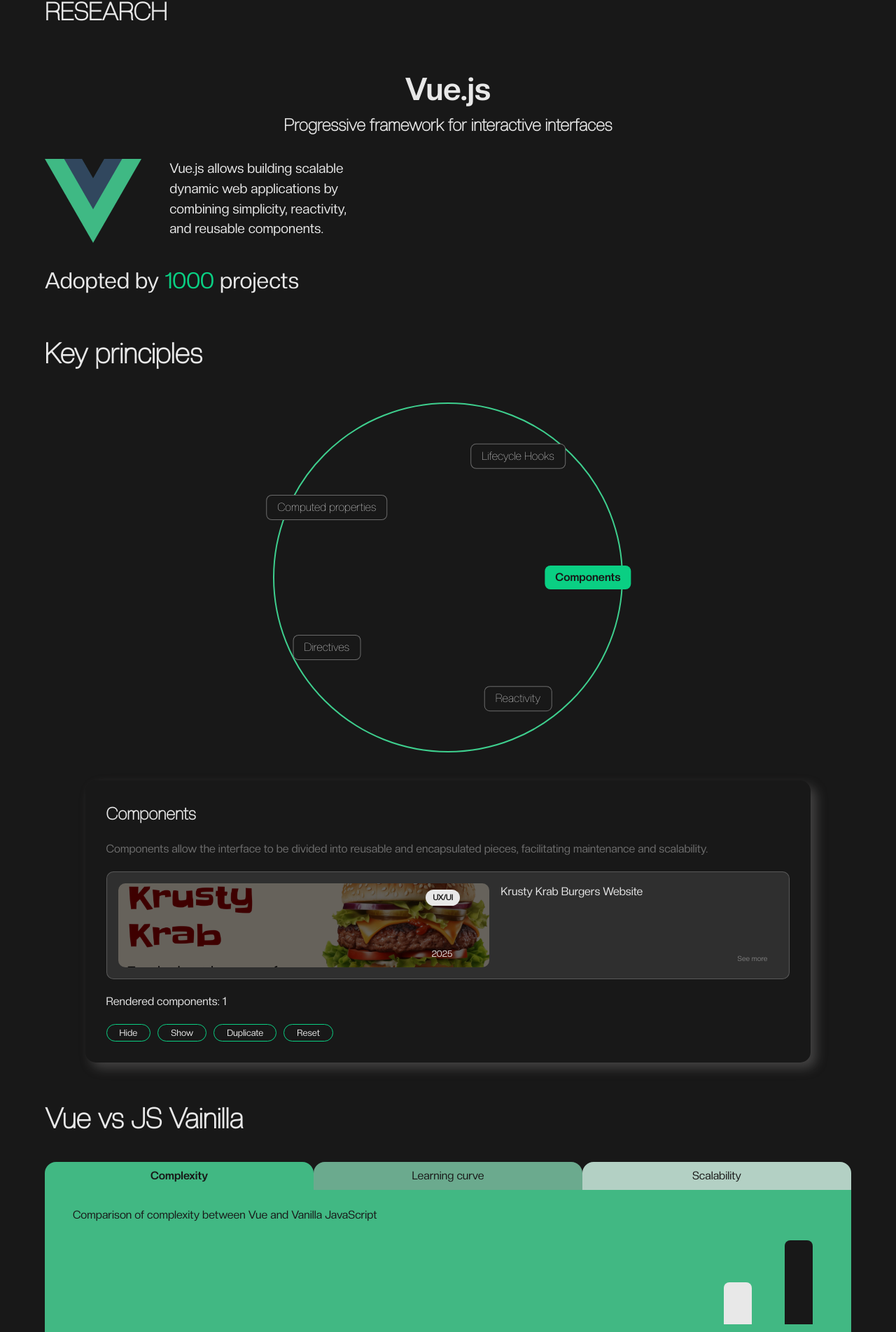
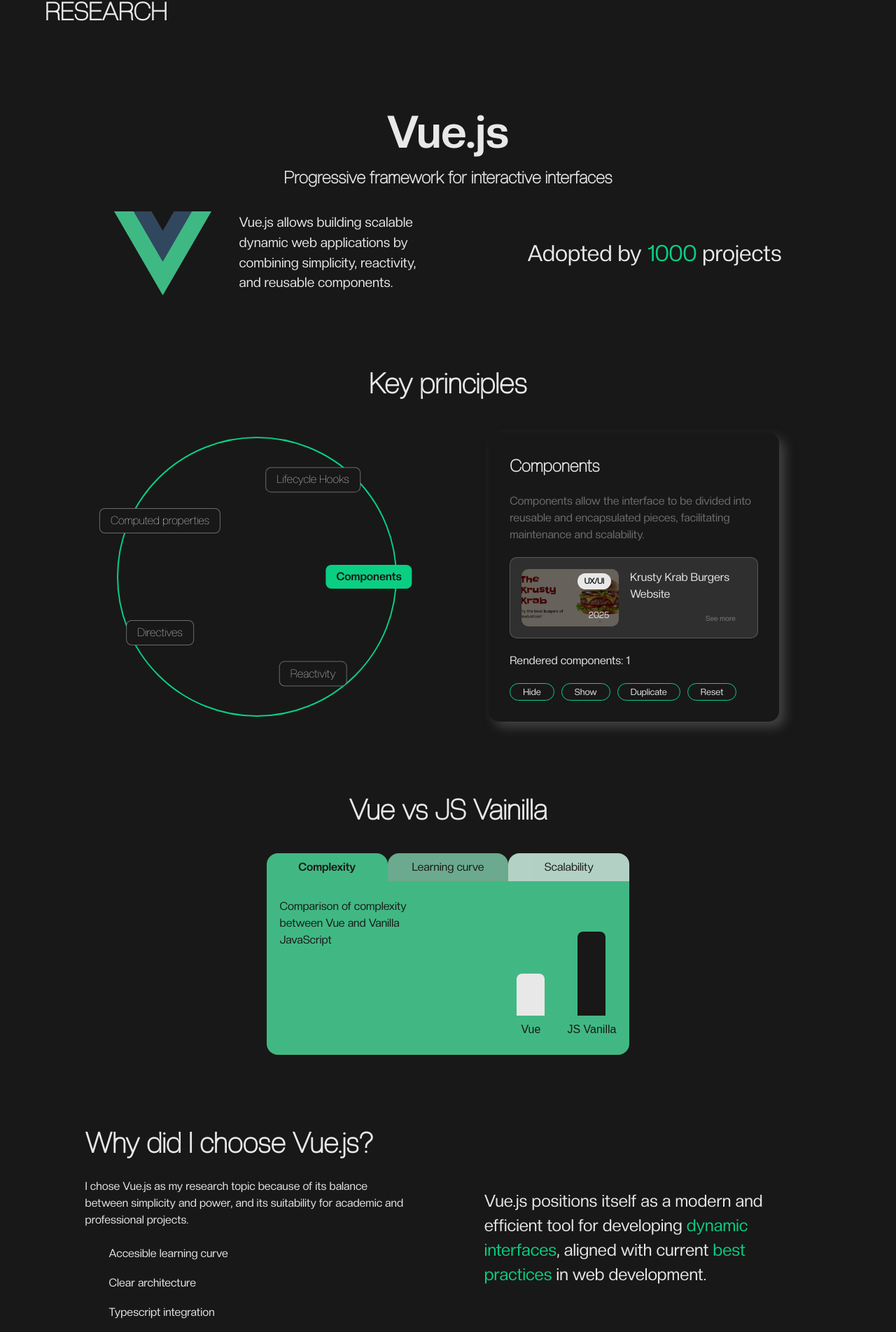
Before and after one commit to vickyvillalba22/portfolio-villalba, a Vue app: page /research in a window 1280 px wide. Shown: the part 53-1956 px from the top of the page at 70% size. Built offline with nearby package versions, Linux system fonts and the light colour scheme; some icons are missing.

Commit message:
responsive research

```diff
--- a/src/components/circle.vue
+++ b/src/components/circle.vue
@@ -22,7 +22,7 @@ const emit = defineEmits<{
 
 //manejo del radio responsive y proporcionado
 const circleSize = computed(() => {
-  return Math.min(window.innerWidth * 0.6, 500)
+  return Math.min(window.innerWidth * 0.6, 400)
 })
 const radius = computed(() => circleSize.value / 2.5)
 
@@ -67,12 +67,13 @@ const getItemStyle = (angle: number) => {
   display: flex;
   justify-content: center;
   align-items: center;
+
 }
 
 .circle {
   position: relative;
   aspect-ratio: 1 / 1;
-  border: 2px solid #3ecf8e;
+  border: 2px solid var(--verde);
   border-radius: 50%;
 }
 
--- a/src/components/comparison.vue
+++ b/src/components/comparison.vue
@@ -75,7 +75,7 @@ const growthData = computed(() => {
 
         <h4>Vue vs JS Vainilla</h4>
 
-        <div>
+        <div class="contGraficos">
           <!-- Tabs -->
           <nav class="tabs">
               <button
@@ -184,4 +184,13 @@ nav, .tabs, .content{
   width: 40%;
 }
 
+@media (min-width: 920px){
+.contGraficos{
+  width: 45%;
+}
+section{
+  align-items: center;
+}
+}
+
 </style>
--- a/src/components/principios/components.vue
+++ b/src/components/principios/components.vue
@@ -90,4 +90,5 @@ h3{
     font-size: 0.8em;
 }
 
+
 </style>
--- a/src/pages/research.vue
+++ b/src/pages/research.vue
@@ -118,7 +118,7 @@ const reasons: ReasonItem[] = [
 
             <div class="intro">
 
-              <div class="derecha">
+              <div class="izquierda">
 
                 <img src="../assets/imgs/vue-logo.png" alt="">
                 <p>Vue.js allows building scalable dynamic web applications by combining simplicity, reactivity, and reusable components.</p>
@@ -128,14 +128,13 @@ const reasons: ReasonItem[] = [
 
             </div>
 
-
-
         </section>
 
         <section class="principios">
 
             <h4>Key principles</h4>
 
+            <div class="contGraficoPrinc">
               <Circle
                 :items="vuePrinciples"
                 :active-id="activePrinciple.id"
@@ -145,10 +144,13 @@ const reasons: ReasonItem[] = [
               <Transition name="fade-slide" mode="out-in">
                 <component :is="activePrinciple.component" />
               </Transition>
+            </div>
 
         </section>
 
         <Comparison />
+
+        <div class="finalSection">
 
           <section class="eleccion">
 
@@ -169,6 +171,8 @@ const reasons: ReasonItem[] = [
           </section>
 
           <p class="quote">Vue.js positions itself as a modern and efficient tool for developing <span>dynamic interfaces</span>, aligned with current <span>best practices</span> in web development.</p>
+
+        </div>
 
     </main>
 
@@ -247,12 +251,18 @@ h4{
   align-items: center;
   gap: 40px;
 }
+.contGraficoPrinc{
+  display: flex;
+  flex-direction: column;
+  gap: 40px;
+  align-items: center;
+}
 .principios h4{
   width: 100%;
 }
 
 .principio{
-    width: 90%;
+    width: 85%;
     display: flex;
     flex-direction: column;
     gap: 20px;
@@ -299,12 +309,87 @@ h4{
 }
 
 /*CIERRE*/
+.finalSection{
+  display: flex;
+  flex-direction: column;
+  gap: 40px;
+}
 .quote{
     font-size: 24px;
     line-height: 35px;
 }
 .quote span{
     color: var(--verde);
+}
+
+@media (min-width: 920px){
+
+#research{
+  gap: 6em;
+}
+
+.intro{
+  display: flex;
+  flex-direction: row;
+  align-items: center;
+}
+
+.title h2, .title h3{
+  width: 100%;
+  display: flex;
+  justify-content: center;
+}
+.title h2{
+  font-size: 4em;
+}
+.title h3{
+  font-size: 1.5em;
+}
+.intro .izquierda{
+  width: 40%;
+  display: flex;
+  gap: 40px;
+}
+.intro p{
+  font-size: 1.2em;
+  display: flex;
+  align-items: center;
+}
+.intro .frase{
+  font-size: 2em;
+  display: block;
+}
+.principios{
+  justify-content: center;
+}
+.principios h4{
+  display: flex;
+  justify-content: center;
+  width: 100%;
+}
+.contGraficoPrinc{
+  width: 90%;
+  display: flex;
+  flex-direction: row;
+  justify-content: space-around;
+}
+.principio{
+  width: 40%;
+}
+.finalSection{
+  display: flex;
+  flex-direction: row;
+  width: 90%;
+  align-items: center;
+  justify-content: space-between;
+  margin-bottom: 4em;
+}
+.eleccion{
+  width: 45%;
+}
+.quote{
+  width: 45%;
+}
 }
 
 </style>
@@ -327,28 +412,4 @@ h4{
     color: var(--verde);
   }
 
-@media (min-width: 920px){
-
-.title h2, .title h3{
-  width: 100%;
-  display: flex;
-  flex-direction: column;
-  align-items: center;
-}
-.title h2{
-  font-size: 3em;
-}
-.intro .derecha{
-  width: 40%;
-  display: flex;
-  gap: 40px;
-}
-.intro p{
-  font-size: 1.2em;
-}
-.intro .frase{
-  font-size: 2em;
-}
-}
-
 </style>
```
Lines whose indentation alone changed are shown as unchanged.
